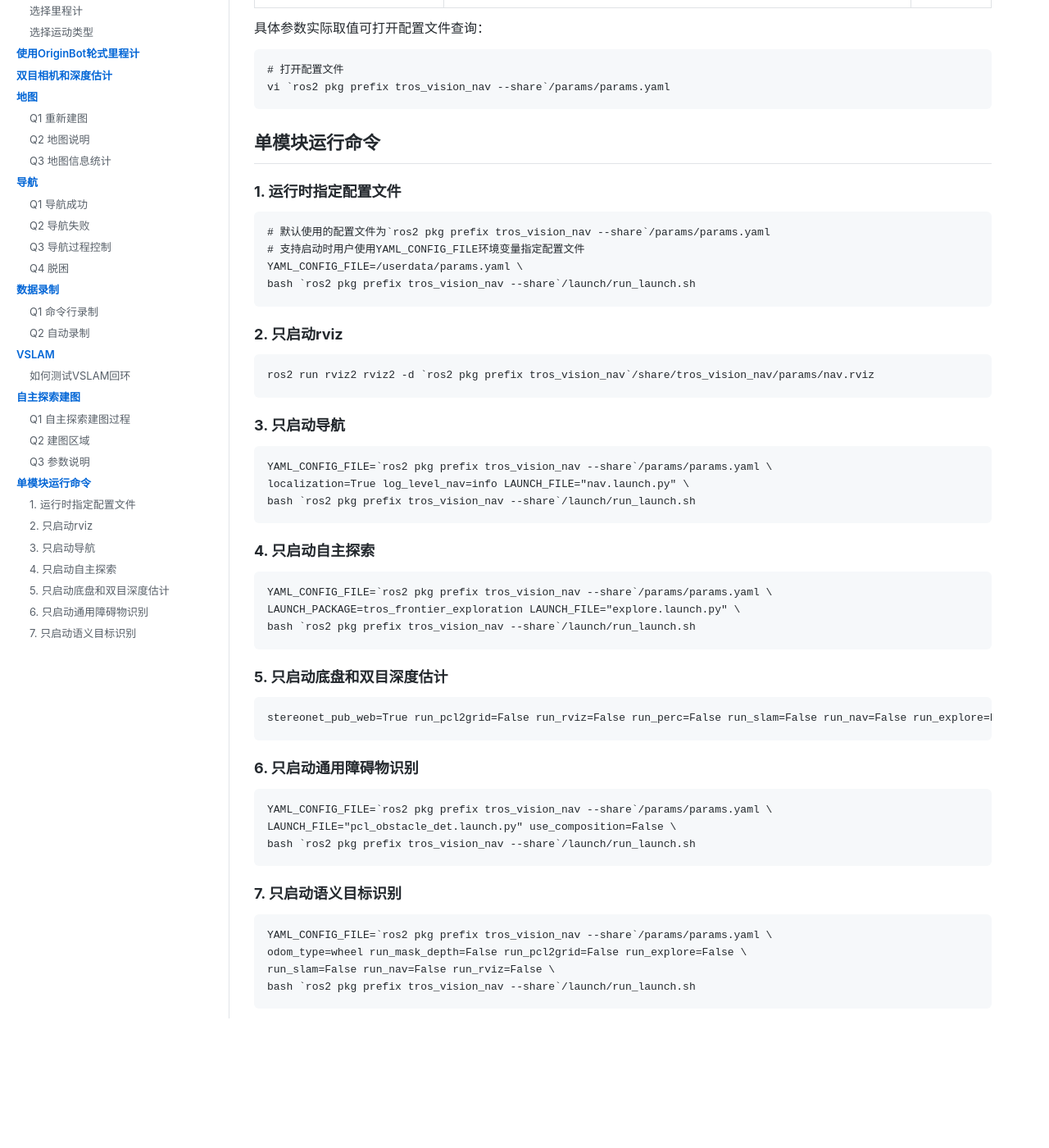
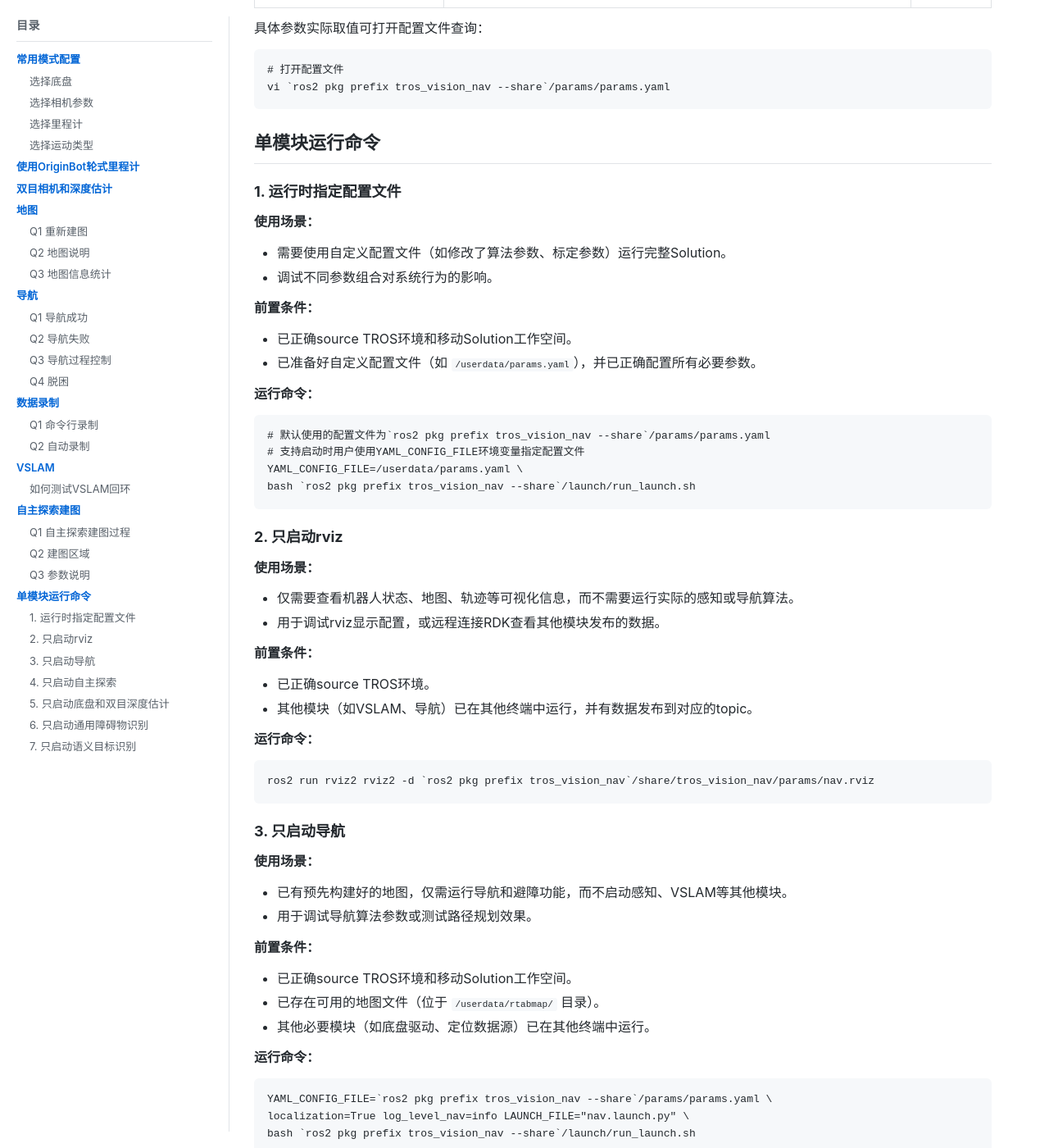
Before and after one commit to D-Robotics/tros_vims_doc, a Jekyll site: the page built from faq.md, in a window 1280 px wide and 1400 px high, scrolled down 10168 px. Shown: the whole window at 82% size. Built offline with Jekyll 4.4.1, drawn with Linux system fonts in a browser that asks for light colours; before the commit the page ends 11430 px from its top, so only the background shows below that; some of the changed text lies outside the part shown.

Commit message:
Expand FAQ with module operation commands
Add usage scenarios and commands for various module operations in TROS.

````diff
--- a/faq.md
+++ b/faq.md
@@ -337,6 +337,15 @@
 ## 单模块运行命令
 ### 1. 运行时指定配置文件
 
+**使用场景：**
+- 需要使用自定义配置文件（如修改了算法参数、标定参数）运行完整Solution。
+- 调试不同参数组合对系统行为的影响。
+
+**前置条件：**
+- 已正确source TROS环境和移动Solution工作空间。
+- 已准备好自定义配置文件（如 `/userdata/params.yaml`），并已正确配置所有必要参数。
+
+**运行命令：**
 ```bash
 # 默认使用的配置文件为`ros2 pkg prefix tros_vision_nav --share`/params/params.yaml
 # 支持启动时用户使用YAML_CONFIG_FILE环境变量指定配置文件
@@ -346,12 +355,31 @@
 
 ### 2. 只启动rviz
 
+**使用场景：**
+- 仅需要查看机器人状态、地图、轨迹等可视化信息，而不需要运行实际的感知或导航算法。
+- 用于调试rviz显示配置，或远程连接RDK查看其他模块发布的数据。
+
+**前置条件：**
+- 已正确source TROS环境。
+- 其他模块（如VSLAM、导航）已在其他终端中运行，并有数据发布到对应的topic。
+
+**运行命令：**
 ```bash
 ros2 run rviz2 rviz2 -d `ros2 pkg prefix tros_vision_nav`/share/tros_vision_nav/params/nav.rviz
 ```
 
 ### 3. 只启动导航
 
+**使用场景：**
+- 已有预先构建好的地图，仅需运行导航和避障功能，而不启动感知、VSLAM等其他模块。
+- 用于调试导航算法参数或测试路径规划效果。
+
+**前置条件：**
+- 已正确source TROS环境和移动Solution工作空间。
+- 已存在可用的地图文件（位于 `/userdata/rtabmap/` 目录）。
+- 其他必要模块（如底盘驱动、定位数据源）已在其他终端中运行。
+
+**运行命令：**
 ```bash
 YAML_CONFIG_FILE=`ros2 pkg prefix tros_vision_nav --share`/params/params.yaml \
 localization=True log_level_nav=info LAUNCH_FILE="nav.launch.py" \
@@ -360,6 +388,16 @@
 
 ### 4. 只启动自主探索
 
+**使用场景：**
+- 需要在未知环境中自动探索建图，而无需启动完整的导航系统。
+- 用于测试自主探索算法或收集建图数据。
+
+**前置条件：**
+- 已正确source TROS环境和移动Solution工作空间。
+- 已启动底盘驱动、VSLAM等自主探索依赖的模块。
+- 机器人放置在待探索的环境中。
+
+**运行命令：**
 ```bash
 YAML_CONFIG_FILE=`ros2 pkg prefix tros_vision_nav --share`/params/params.yaml \
 LAUNCH_PACKAGE=tros_frontier_exploration LAUNCH_FILE="explore.launch.py" \
@@ -368,12 +406,30 @@
 
 ### 5. 只启动底盘和双目深度估计
 
+**使用场景：**
+- 仅需要验证双目相机工作正常、深度估计功能可用，而不启动其他模块。
+- 用于测试相机连接、深度图效果或采集原始数据。
+
+**前置条件：**
+- 已完成双目相机的硬件安装和软件配置。
+- 底盘驱动已正确安装并可与RDK X5通信。
+
+**运行命令：**
 ```bash
 stereonet_pub_web=True run_pcl2grid=False run_rviz=False run_perc=False run_slam=False run_nav=False run_explore=False run_mask_depth=False mipi_image_framerate=20.0 bash `ros2 pkg prefix tros_vision_nav --share`/launch/run_launch.sh
 ```
 
 ### 6. 只启动通用障碍物识别
 
+**使用场景：**
+- 需要单独测试或调试通用障碍物识别算法的效果。
+- 用于分析点云数据中的障碍物检测结果，不依赖其他模块。
+
+**前置条件：**
+- 已正确source TROS环境和移动Solution工作空间。
+- 已有点云数据源（如运行中的双目深度估计模块、或录制的bag包）发布到对应topic。
+
+**运行命令：**
 ```bash
 YAML_CONFIG_FILE=`ros2 pkg prefix tros_vision_nav --share`/params/params.yaml \
 LAUNCH_FILE="pcl_obstacle_det.launch.py" use_composition=False \
@@ -382,6 +438,15 @@
 
 ### 7. 只启动语义目标识别
 
+**使用场景：**
+- 需要单独测试或调试语义目标识别算法（如识别特定物体类别）的效果。
+- 用于验证障碍物语义分割的准确性或调试相关参数。
+
+**前置条件：**
+- 已正确source TROS环境和移动Solution工作空间。
+- 已启动双目深度估计模块，提供RGB图像输入。
+
+**运行命令：**
 ```bash
 YAML_CONFIG_FILE=`ros2 pkg prefix tros_vision_nav --share`/params/params.yaml \
 odom_type=wheel run_mask_depth=False run_pcl2grid=False run_explore=False \
````
